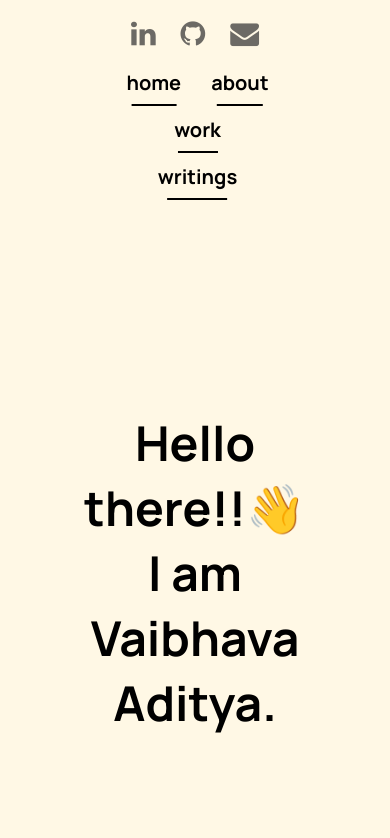
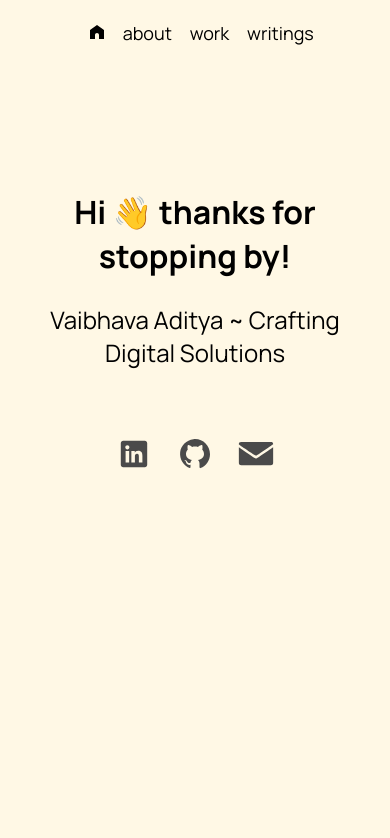
Before and after one commit to vaibhavaaditya/vaibhavaaditya.github.io, a plain HTML site: page index.html in a window 390 px wide. Drawn offline with Linux system fonts and the light colour scheme; a web font is replaced by a local one.

Commit message:
refactor and ui changes primarily  to improve responsiveness

```diff
--- a/index.html
+++ b/index.html
@@ -1,6 +1,7 @@
 <!DOCTYPE html>
 <html lang="en">
 <head>
+    <link rel="icon" href="/favicon.svg" type="image/svg+xml"/>
     <style type="text/css">
         .hidden {display:none;}
     </style>
@@ -14,7 +15,33 @@
 </head>
 <body>
     <div id="intro" class="primary_container">
-        <p>Hello there!!👋<br> I am Vaibhava Aditya.</p>
+        <p>
+            <span> Hi 👋 thanks for stopping by!</span>
+        </p>
+        <p id="headline_main">
+            <span> Vaibhava Aditya ~ Crafting Digital Solutions</span>
+        </p>
+
+        <div id="contact">
+            <a href="https://www.linkedin.com/in/vaibhavaaditya" target="_blank">
+                <svg xmlns="http://www.w3.org/2000/svg" x="0px" y="0px" width="100" height="100" viewBox="0 0 30 30">
+                    <path d="M24,4H6C4.895,4,4,4.895,4,6v18c0,1.105,0.895,2,2,2h18c1.105,0,2-0.895,2-2V6C26,4.895,25.105,4,24,4z M10.954,22h-2.95 v-9.492h2.95V22z M9.449,11.151c-0.951,0-1.72-0.771-1.72-1.72c0-0.949,0.77-1.719,1.72-1.719c0.948,0,1.719,0.771,1.719,1.719 C11.168,10.38,10.397,11.151,9.449,11.151z M22.004,22h-2.948v-4.616c0-1.101-0.02-2.517-1.533-2.517 c-1.535,0-1.771,1.199-1.771,2.437V22h-2.948v-9.492h2.83v1.297h0.04c0.394-0.746,1.356-1.533,2.791-1.533 c2.987,0,3.539,1.966,3.539,4.522V22z"></path>
+                </svg>
+            </a>
+            <a href="https://github.com/vaibhavaaditya" target="_blank">
+                <svg xmlns="http://www.w3.org/2000/svg" x="0px" y="0px" width="100" height="100" viewBox="0 0 24 24">
+                    <path d="M10.9,2.1c-4.6,0.5-8.3,4.2-8.8,8.7c-0.5,4.7,2.2,8.9,6.3,10.5C8.7,21.4,9,21.2,9,20.8v-1.6c0,0-0.4,0.1-0.9,0.1 c-1.4,0-2-1.2-2.1-1.9c-0.1-0.4-0.3-0.7-0.6-1C5.1,16.3,5,16.3,5,16.2C5,16,5.3,16,5.4,16c0.6,0,1.1,0.7,1.3,1c0.5,0.8,1.1,1,1.4,1 c0.4,0,0.7-0.1,0.9-0.2c0.1-0.7,0.4-1.4,1-1.8c-2.3-0.5-4-1.8-4-4c0-1.1,0.5-2.2,1.2-3C7.1,8.8,7,8.3,7,7.6C7,7.2,7,6.6,7.3,6 c0,0,1.4,0,2.8,1.3C10.6,7.1,11.3,7,12,7s1.4,0.1,2,0.3C15.3,6,16.8,6,16.8,6C17,6.6,17,7.2,17,7.6c0,0.8-0.1,1.2-0.2,1.4 c0.7,0.8,1.2,1.8,1.2,3c0,2.2-1.7,3.5-4,4c0.6,0.5,1,1.4,1,2.3v2.6c0,0.3,0.3,0.6,0.7,0.5c3.7-1.5,6.3-5.1,6.3-9.3 C22,6.1,16.9,1.4,10.9,2.1z"></path>
+                </svg>
+            </a>
+            <a href="mailto:vaibhavaaditya@gmail.com" target="_blank">
+                <svg fill="#000000" version="1.1" baseProfile="tiny" id="Layer_1" xmlns:x="&ns_extend;" xmlns:i="&ns_ai;" xmlns:graph="&ns_graphs;"  xmlns="http://www.w3.org/2000/svg" xmlns:xlink="http://www.w3.org/1999/xlink" xmlns:a="http://ns.adobe.com/AdobeSVGViewerExtensions/3.0/" width="100px" height="100px" viewBox="-0.5 0.5 42 42" xml:space="preserve">
+                    <path d="M40.5,31.5v-18c0,0-18.2,12.7-19.97,13.359C18.79,26.23,0.5,13.5,0.5,13.5v18c0,2.5,0.53,3,3,3h34
+                        C40.029,34.5,40.5,34.061,40.5,31.5z M40.471,9.971c0-1.821-0.531-2.471-2.971-2.471h-34c-2.51,0-3,0.78-3,2.6l0.03,0.28
+                        c0,0,18.069,12.44,20,13.12C22.57,22.71,40.5,10.1,40.5,10.1L40.471,9.971z"/>
+                </svg>
+            </a>
+        </div>
     </div>
+
 </body>
 </html>
--- a/script.js
+++ b/script.js
@@ -8,8 +8,7 @@ document.addEventListener('DOMContentLoaded', () => {
     <link href="https://fonts.googleapis.com/css2?family=Manrope:wght@200..800&display=swap" rel="stylesheet">
     <link href="https://fonts.googleapis.com/css2?family=Bakbak+One&display=swap" rel="stylesheet">
     <link href="https://fonts.googleapis.com/css2?family=Nixie+One&display=swap" rel="stylesheet">
-    <link rel="stylesheet" href="https://cdnjs.cloudflare.com/ajax/libs/font-awesome/4.7.0/css/font-awesome.min.css">
-    <link rel="icon" type="image/x-icon" href="https://img.icons8.com/ultraviolet/40/000000/source-code.png">
+    <link rel="icon" href="/favicon.svg" />
     <link href="style.css" rel="stylesheet">`;
     document.head.insertAdjacentHTML('beforebegin', metaTags);
 });
@@ -18,13 +17,14 @@ document.addEventListener('DOMContentLoaded', () => {
 document.addEventListener('DOMContentLoaded', () => {
     const navbarHTML = `
         <div id="navbar">
-            <div id="contact">
-                <a href="https://www.linkedin.com/in/vaibhavaaditya" target="_blank" class="fa fa-linkedin"></a>
-                <a href="https://github.com/vaibhavaaditya" target="_blank" class="fa fa-github"></a>
-                <a href="mailto:vaibhavaaditya@gmail.com" target="_blank" class="fa fa-envelope"></a>
-            </div>
             <div class="nav-ul">
-                <button><a href="./index.html">home</a></button>
+                <button id="home_btn">
+                    <a href="./index.html">
+                        <svg xmlns="http://www.w3.org/2000/svg" x="0px" y="0px" width="16" height="16" viewBox="0 0 16 16">
+                            <path d="M8,1L1,6v9h5v-4c0-1.105,0.895-2,2-2s2,0.895,2,2v4h5V6L8,1z"></path>
+                        </svg>
+                    </a>
+                </button>
                 <button><a href="./about.html">about</a></button>
                 <button><a href="./work.html">work</a></button>
                 <button><a href="./writings.html">writings</a></button>
--- a/style.css
+++ b/style.css
@@ -1,149 +1,169 @@
 *{
-    margin:0px;
-    padding:0px;
+    margin: 0px;
+    padding: 0px;
+    /* border: red 1px solid; */
 }
 
+:root{
+    --bg_body_color: #fff8e5;
+    --text_color: #000000;
+    --nav_bar_color: #fcf3a0;
+    --nav_bar_color: #fff8e5;
+    --nav_brdr_color: #ffde25;
+    --nav_brdr_color: #fff8e5;
+}
 
 body{
+    background-color: var(--bg_body_color);
+    width: 100vw;
     font-family: 'Manrope','Bakbak One','Times New Roman', Helvetica, sans-serif;
-    display:flex;
+    display: flex;
     flex-direction: column;
     align-items: center;
-    background-color: #fff8e5;
 }
 
-body div{
-    width:70%;
+button{
+    position: relative;
+    padding: 6px;
+    border: 0px;
+    width: fit-content;
+    font-size: 18px;
+    font-family: 'Manrope','Bakbak One','Times New Roman', Helvetica, sans-serif;
+    background-color: var(--nav_bar_color);
+}
+
+button::after{
+    content: "";
+    position: absolute;
+    bottom: 0;
+    left: 0;
+    width: 0%;
+    height: 1.5px;
+    background-color: #000000;
+    transition: 0.15s ease-in-out;
+}
+
+button:hover:not(#home_btn)::after{
+    width: 90%;
+    left: 5%;
 }
 
 a{
+    color: var(--text_color);
     text-decoration: none;
-    color:inherit;
 }
 
 #navbar{
-
+    width: 100vw;
     display: flex;
-    justify-content: space-between;
-    position:sticky;
-    background-color: #fff8e5;
-    top:0;
-    width: 50vw;
-    flex-wrap: wrap;
-    padding:10px;
-    align-items: center;
+    justify-content: flex-end;
+    font-weight: 200;
+    background-color: var(--nav_bar_color);
+    padding-bottom: 10px;
+    border-bottom: var(--nav_brdr_color) 2px solid;
 }
 
-#navbar div{
-    width:fit-content;
+#navbar > div{
+    margin-top: 15px;
+    margin-right: 18vw;
+    display: flex;
+    gap: 1.5vw;
 }
 
-.nav-ul{
-    margin-left: 15px;
+#intro{
+    font-size: 40px;
+    margin-top: 20vh;
+    /* padding: 20px; */
+    text-align: left;
     display: flex;
-    flex-wrap: wrap;
+    flex-direction: column;
+    gap: 20px;
+    font-weight: 800;
 }
 
-/* .nav-ul > button{
-    border-radius: 0;
-    border-bottom: 1px #000000 solid;
-
-} */
-
-button::after {
-    content: "";
-    position: absolute;
-    left: 50%;
-    bottom: 0;
-    width: 60%;
-    transform: translateX(-50%);
-    height: 2px;
-    background-color: #000;
-
+#intro > #headline_main{
+    font-weight: 400;
+    font-size: 24px;
 }
 
 #contact{
     display: flex;
+    align-self: flex-start;
+    justify-content: flex-start;
     gap: 25px;
-    align-items: center;
-    padding:10px;
+    margin-bottom: 10px;
 }
 
-.fa{
-    font-size: 1.8rem;
-    opacity: 0.7;
-    color: #2f2f2f;
-}
-.fa:hover{
-    opacity: 1;
-    color: #000000;
+#contact > a > svg{
+    fill: #4a4a4a;
+    width: 36px;
+    height: auto;
 }
 
-button{
-    position: relative;
-    background-color:  #fff8e5;
-    padding: 10px;
-    border: 0px;
-    margin-right: 10px;
-    font-family: 'Manrope','Nixie One','Times New Roman', Helvetica, sans-serif;
-    font-weight: bold;
-    font-size: 1.25rem;
+#contact > a > svg:hover{
+    fill: black;
 }
 
-button:hover{
-    background-color: black;
-    color: white;
-    border-radius: 10px;
-    box-shadow: 0px 0px 5px #000000;
-
+.primary_container{
+    display: flex;
+    flex-direction: column;
+    margin: 5vh;
+    margin-top: 10vh;
+    margin-left: 25vw;
+    align-self: flex-start;
 }
 
-h1, h2{
-    font-family: 'Manrope','Nixie One','Times New Roman', Helvetica, sans-serif;
-    text-align: left;
-    /* text-decoration: underline; */
-    margin-bottom: 30px;
-    font-size: 2rem;
+.primary_container > h2{
+    align-self: flex-start;
+    font-size: 28px;
+    margin-bottom: 2vh;
 }
 
-#about > p > span{
-    display: block;
-    margin-bottom: 20px;
+.primary_container:not(#intro)>p{
+    width: 50vw;
 }
 
-#about > p {
-    font-family: 'Manrope','Bakbak One','Times New Roman', Helvetica, sans-serif;
-    font-weight:  400;
+#about span{
+    display: block;
+    margin-top: 3vh;
 }
 
-#about,#work,#writings{
-    padding:50px;
-    width: 40vw;
-    margin-top:25px;
-    text-align: left;
+li{
+    list-style: none;
 }
 
-ul > li{
-    list-style-type: none;
+em{
+    font-weight: bold;
+    font-style: normal;
+}
+
+@media only screen and (max-width: 658px) {
+
+    .primary_container{
+        width: 80vw;
+        margin: 0;
+        margin-left: 10vw;
+        margin-top: 10vh;
+        margin-bottom: 10vh;
+    }
+
+    .primary_container:not(#intro)>p{
+        width: 80vw;
     }
 
     #intro{
-    font-family: 'Manrope','Bakbak One','Times New Roman', Helvetica, sans-serif;
-    font-size: 3rem;
-    margin-top: 200px;
-    margin-bottom: 175px;
-    scroll-margin-top: 200px;
-    padding-bottom: 100px;
         text-align: center;
+        margin-top: 15vh;
+        gap: 3vh;
+        font-size: 32px;
         font-weight: 700;
     }
 
-@media only screen and (max-width: 768px) {
-    #navbar {
-      justify-content: center;
+    #contact{
+        align-self: center;
+        margin-left:0;
+        margin-top: 5vh;
+        margin-bottom: 5vh;
     }
-   #navbar .nav-ul{
-    justify-content: center;
-    align-items: center;
+
 }
-}
```
Also changed, not shown: about.html (+3 -2 lines), work.html (+1 -0 lines), writings.html (+1 -0 lines), favicon.svg (added). Lines whose indentation alone changed are shown as unchanged.
